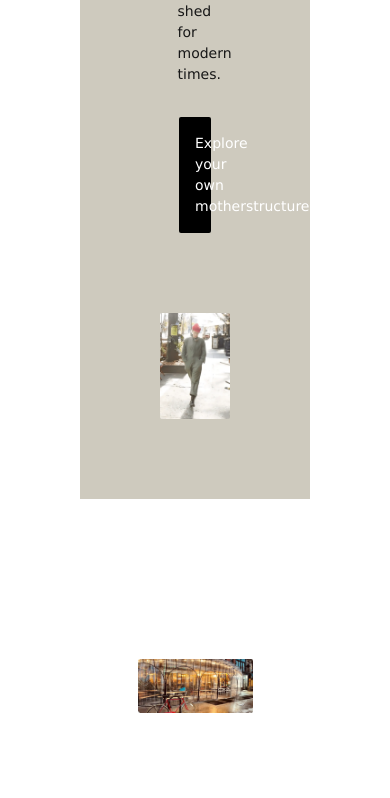
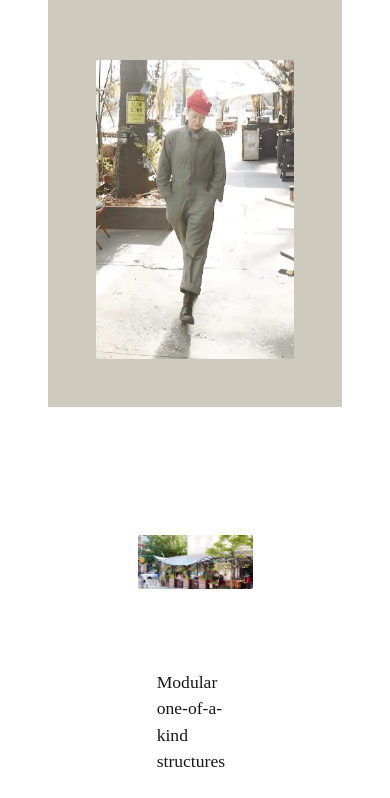
Before and after one commit to ElisNz/motherstructures, a Next.js app: page /about in a window 390 px wide. Shown: the part 3245-4043 px from the top of the page. Built offline with nearby package versions, Linux system fonts and the light colour scheme.

Commit message:
set up standard padding and margin shorthands

```diff
--- a/src/app/about/page.tsx
+++ b/src/app/about/page.tsx
@@ -7,8 +7,8 @@ export default function About() {
     return (
         <main>
             <HeroImage src="/images/about.jpg" text="Giving birth to Motherstructures" />
-            <div className="bg-primary m-20">
-                <div className="flex flex-col lg:flex-row justify-center items-center gap-20 px-20 py-20">
+            <div className="bg-primary m-lg">
+                <div className="flex flex-col lg:flex-row justify-center items-center gap-20 p-lg">
                     <div className="w-1/2 h-full flex flex-col justify-center gap-8">
                         <h2 className="text-start text-nowrap">How it started</h2>
                         <article className="flex flex-row justify-around gap-8 text-pretty">
@@ -24,40 +24,40 @@ export default function About() {
                                 <br/>We hope that you will soon find out for yourself!
                             </p>
                         </article>
-                        <button className='w-1/2 bg-black text-white p-4 hover:bg-black/50 self-center rounded-sm breadtext'>Explore your own motherstructure</button>
+                        <button className='w-1/2 bg-black text-white p-sm hover:bg-black/50 rounded-sm breadtext'>Explore your own motherstructure</button>
                     </div>
                     <div className="relative">
                         <Image src="/images/Chez_Oskar-Charlotta-1-1.png" className="rounded-sm" width={400} height={800} alt="outdoors" />
                     </div>
                 </div>
             </div>
-            <div className="bg-white">
+            <div className="bg-backgroud">
                 <div className="flex flex-col lg:flex-row justify-center items-center gap-20 px-20 py-20">
-                    <Image src="/images/outdoor2.jpg" width={600} height={400} className="w-1/2 rounded-sm" alt="outdoor" />
+                    <Image src="/images/outdoor1.jpg" width={600} height={400} className="w-1/2 rounded-sm" alt="outdoor" />
                     <div className="w-1/3 flex flex-col justify-center gap-8 text-pretty">
                         <h2>Modular one-of-a-kind structures</h2>
                         <h4 className="text-[1.1rem] font-[Verdana]">We create infinitely versatile designs that expand capacity and bring a unique flair to our clients' spaces.</h4>
-                        <button className='bg-black text-white p-4 hover:bg-black/50 self-start rounded-sm breadtext'>See what we have built</button>
+                        <button className='bg-black text-white p-sm hover:bg-black/50 self-start rounded-sm breadtext'>See what we have built</button>
                     </div>
                 </div>
             </div>
-            <div className="bg-secondary m-20">
+            <div className="bg-secondary m-lg">
                 <div className="flex flex-col lg:flex-row justify-center items-center gap-20 px-20 py-20">
                     <div className="w-1/3 flex flex-col justify-center gap-8 text-pretty">
                         <h2>Extraordinary structures from ordinary parts</h2>
                         <h4 className="text-[1.1rem] font-[Verdana]">Our proprietary system makes innovative use of simple, everyday materials that are fast and easy to assemble but stand up to any weather conditions.</h4>
-                        <button className='bg-black text-white p-4 hover:bg-black/50 self-start rounded-sm breadtext'>Lear more about our designs</button>
+                        <button className='bg-black text-white p-sm hover:bg-black/50 self-start rounded-sm breadtext'>Lear more about our designs</button>
                     </div>
-                    <Image src="/images/outdoor2.jpg" width={600} height={400} className="w-1/2 rounded-sm" alt="outdoor" />
+                    <Image src="/images/About-Page-Section-2-1.jpg" width={600} height={400} className="w-1/2 rounded-sm" alt="outdoor" />
                 </div>
             </div>
-            <div className="bg-white">
+            <div className="bg-backgroud">
                 <div className="flex flex-col lg:flex-row justify-center items-center gap-20 px-20 py-20">
-                    <Image src="/images/outdoor2.jpg" width={600} height={400} className="w-1/2 rounded-sm" alt="outdoor" />
+                    <Image src="/images/Hudson_Clothier_ 5.jpg" width={600} height={400} className="w-1/2 rounded-sm" alt="outdoor" />
                     <div className="w-1/3 flex flex-col justify-center gap-8 text-pretty">
                         <h2>Discover the possibilities</h2>
                         <h4 className="text-[1.1rem] font-[Verdana]">Our influences range from insect wings to the original Penn Station. The modularity of our system makes it possible to make the most fantastical concepts a reality.</h4>
-                        <button className='bg-black text-white p-4 hover:bg-black/50 self-start rounded-sm breadtext'>Get inspired</button>
+                        <button className='bg-black text-white p-sm hover:bg-black/50 self-start rounded-sm breadtext'>Get inspired</button>
                     </div>
                 </div>
             </div>
--- a/src/app/components/FAQ/index.tsx
+++ b/src/app/components/FAQ/index.tsx
@@ -1,5 +1,6 @@
 'use client';
 import { useState } from "react";
+import Link from 'next/link';
 
 export const FAQ = () => {
     const item = (question: string, answer: string) => {
@@ -7,23 +8,23 @@ export const FAQ = () => {
 
         return (
             <div className="w-full flex flex-col bg-black text-white hover:cursor-pointer" onClick={() => setOpen(!open)}>
-                <p className=" p-4 hover:bg-black/50 text-start rounded-md breadtext ">{question}</p>
-                {open && <p className="w-full bg-black text-white px-8 pb-8 hover:bg-black/50 rounded-md breadtext">{answer}</p>}
+                <p className=" p-4 hover:bg-black/50 text-starte">{question}</p>
+                {open && <p className="w-full bg-black text-white px-8 pb-8 hover:bg-black/50 breadtext border-b border-whit">{answer}</p>}
             </div>
         );
     };
-
+    //TODO: FIX hyperlink
     const items = [
         item("Are Motherstructures safe?", "Yes, they are extremely stable. In structural engineering, this type of construction is known as tensile structures. Because the grid is ultra-light and supported by rigid, bending elements, it’s held together by forces of tension and compression that make it very strong. The even distribution of weight also allows the structure to withstand powerful storms and carry heavy loads (more than 40 lbs per square foot) without breaking. And, if, by some kind of freak accident, a part of it would break, only a small section would be impacted while the rest of the construction would hold."),
         item("How long does it take to build a Motherstructure?", "The assembly process is very simple and therefore very fast. Of course, the time of construction depends on the size of the structure, but a canopy is typically built within days. A larger covered courtyard usually takes a couple of weeks."),
         item("Are Motherstructures environmentally friendly?", "Yes! There’s hardly any waste because you can calculate and cut the material with great precision. It is also easy to modify and adapt the design of the structures using existing materials. The minimal waste and reusability also make the systems cost-effective."),
-        item("How do I get my own Motherstructure?", "The first step is to get in touch with us to start a conversation [hyperlink “start a conversation” to Get Started page]. From there, we will set a budget and timeline and then research your space to present a customized design concept. Once we have aligned on the vision, we will create a blueprint and build your Motherstructure from scratch onsite."),
+        item("How do I get my own Motherstructure?", `The first step is to ${<Link href='/contact'>get in touch with us to start a conversation</Link>}. From there, we will set a budget and timeline and then research your space to present a customized design concept. Once we have aligned on the vision, we will create a blueprint and build your Motherstructure from scratch onsite.`),
     ];
 
     return(
         <div className="bg-black text-white divide-y-2 divide-white m-20 p-20">
             <h1>FAQ</h1>
-            <ul className="divide-y divide-white">
+            <ul className="">
                 {items.map((item, index) => (
                     <li key={index} className="list-disc">{item}</li>
                 ))}
--- /dev/null
+++ b/src/app/contact/page.tsx
@@ -0,0 +1,5 @@
+export default function Contact() {
+    return (
+        <h1>Contact</h1>
+    )
+};
--- a/src/app/globals.css
+++ b/src/app/globals.css
@@ -64,7 +64,7 @@ p {
 
     p {
         font-size: 1.1rem;
-        line-height: 1.5;
+        line-height: 1.6;
     }
 }
 
@@ -86,11 +86,6 @@ p {
         font-weight: 300;
         font-family: Vollkorn, serif;
     }
-
-    p {
-        font-size: 1.25rem;
-        line-height: 1.5;
-    }
 }
 
 .breadtext {
--- a/src/app/page.tsx
+++ b/src/app/page.tsx
@@ -6,18 +6,17 @@ export default function Home() {
 		<main>
         <Video />
         <div className="w-full h-[40vh] md:h-[75vh] lg:h-screen flex flex-col justify-center items-center mix-blend-normal">
-            <h1 className='invisible sm:visible lg:px-20 lg:text-[2.5rem] xl:text-[3.5rem]'>Winter gardens for modern spaces</h1>
-            <p className="hidden lg:visible py-4 l wrap-balance text-[1.3rem]">We build super light modular structures that can weather all seasons. <br></br> Our goal is to blend the joy of being outside with the comforts of being inside. </p>
+            <h1 className='invisible sm:visible lg:px-lg lg:text-[2.5rem] xl:text-[3.5rem]'>Winter gardens for modern spaces</h1>
+            <p className="hidden lg:visible py-sm l wrap-balance text-[1.3rem]">We build super light modular structures that can weather all seasons. <br></br> Our goal is to blend the joy of being outside with the comforts of being inside. </p>
         </div>
         <div className='w-full flex flex-col gap-8 lg:gap-12 pb-12 items-center justify-around'>
             <h1 className='pt-12 md:pt-20'>Building transformative spaces</h1>
             <div className='flex flex-col text-center'>
-                <h3 className='px-4'>Bridging the gap between indoors and outdoors</h3>
                 <p className='mx-8 lg:mx-[30%] text-pretty pt-4 pb-2 text-left'>"Motherstructures has created a beautiful and super unique solution that perfectly complements who we are. Our courtyard has been transformed into a three-season dining room that wows our customers."</p>
                 <p className='mx-8 lg:mx-[30%] italic pb-8 text-right text-[0.9rem]'>Jeff Gimmel, Proprietor, Le Perche Bakery & Bar</p>
-                <button className='w-fit bg-black text-white px-4 py-2 hover:bg-black/50 self-center'>Learn More</button>
+                <button className='w-fit bg-black text-white px-sm py-2 hover:bg-black/50 self-center'>Learn More</button>
             </div>
-            <Image src='/images/outdoor2.jpg' width={1000} height={550} alt='outdoors' className='lg:rounded-2xl'/>
+            <Image src='/images/outdoor2.jpg' width={1000} height={550} alt='outdoors' className='lg:rounded-sm'/>
         </div>
     </main>
 	);
--- a/tailwind.config.ts
+++ b/tailwind.config.ts
@@ -35,6 +35,15 @@ export default {
         regencie: ['"Regencie"', "sans-serif"],
         geist: ['"Geist"', "sans-serif"],
       },
+      padding: {
+        'sm': "1rem",
+        'md': "2rem",
+        'lg': "3rem",
+      },
+    margin: {
+        'md': "2rem",
+        'lg': "3rem",
+        },
     },
   },
   plugins: [],
```
Also changed, not shown: public/images/About-Page-Section-2-1.jpg (added).
